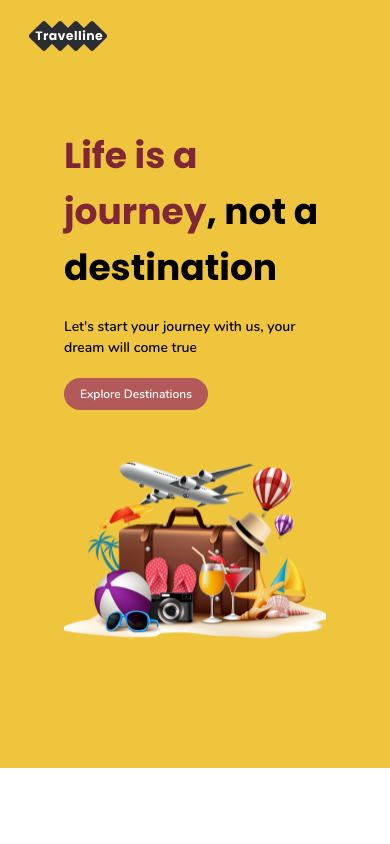
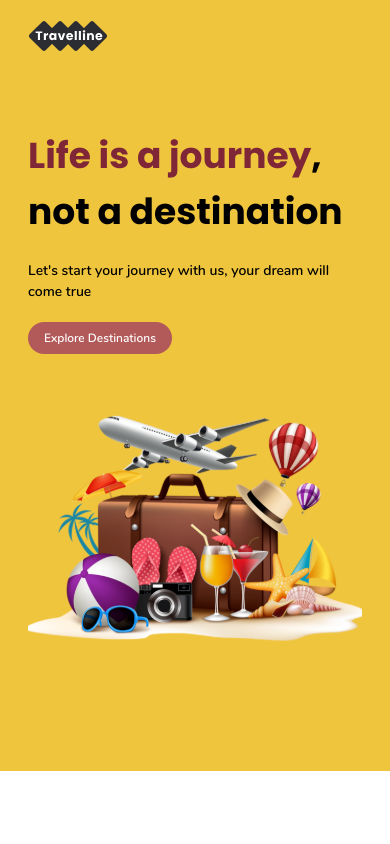
Before and after one commit to defz7/travelline, a Next.js app: page / in a window 390 px wide. Shown: the top 844 px of the page. Built offline with nearby package versions, Linux system fonts and the light colour scheme.

Commit message:
fix: change padding on landingpage section

```diff
--- a/components/Home/landingpage.tsx
+++ b/components/Home/landingpage.tsx
@@ -3,7 +3,7 @@ import Link from "next/link";
 
 function Landingpage() {
     return(
-        <div className="w-full h-full px-16 xl:px-32 2xl:px-52 py-32 xl:py-52 bg-cstmyellow">
+        <div className="w-full h-full px-7 sm:px-16 xl:px-32 2xl:px-52 py-32 xl:py-52 bg-cstmyellow">
             <div className="grid grid-cols-1 md:grid-cols-2 gap-x-20 gap-y-4 content-center xl:container xl:mx-auto">
                 <div className="h-full gap-5 2xl:gap-11 content-center grid">
                     <h1 className="font-poppinsBold text-4xl xl:text-5xl 2xl:text-7xl text-black leading-[3.5rem] xl:leading-[4rem] 2xl:leading-[6rem]">
```
